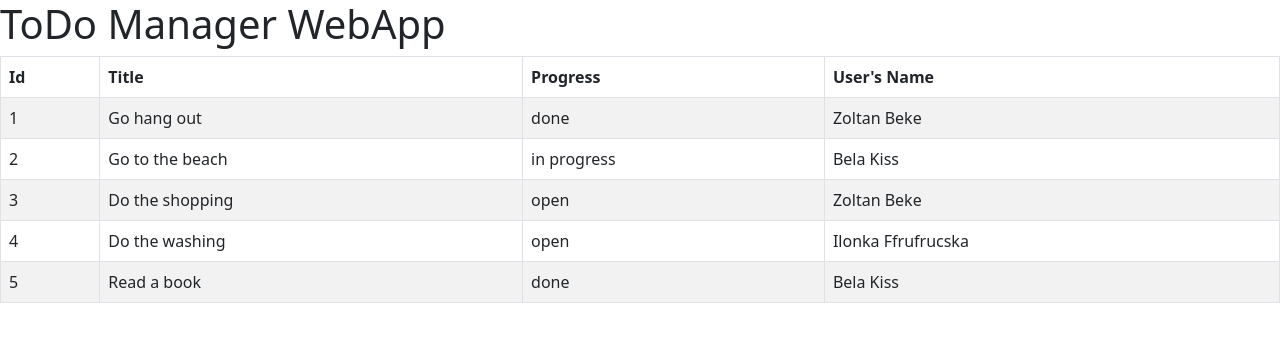
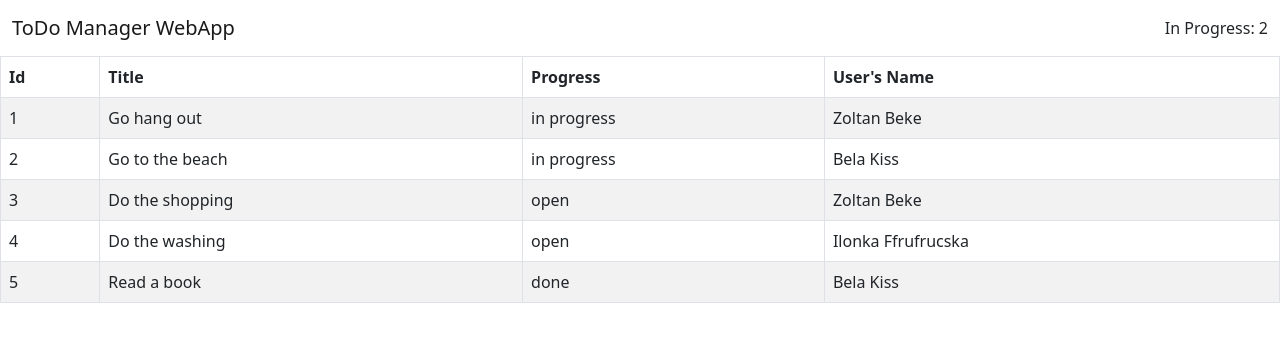
Before and after one commit to vblaskovics/AngularAkademia2022, an Angular app in the folder todo-manager-webapp/: page / in a window 1280 px wide. Shown: the top 342 px of the page. Built offline with nearby package versions, Linux system fonts and the light colour scheme.

Commit message:
navbar with progresscounter

```diff
--- a/todo-manager-webapp/src/app/app.component.html
+++ b/todo-manager-webapp/src/app/app.component.html
@@ -1,2 +1 @@
-<h1>ToDo Manager WebApp</h1>
 <app-todo-table-list></app-todo-table-list>
--- a/todo-manager-webapp/src/app/app.component.ts
+++ b/todo-manager-webapp/src/app/app.component.ts
@@ -3,7 +3,7 @@ import { Component } from '@angular/core';
 @Component({
   selector: 'app-root',
   templateUrl: './app.component.html',
-  styleUrls: ['./app.component.css']
+  styleUrls: ['./app.component.css'],
 })
 export class AppComponent {
   title = 'todo-manager-webapp';
--- a/todo-manager-webapp/src/app/app.module.ts
+++ b/todo-manager-webapp/src/app/app.module.ts
@@ -5,6 +5,7 @@ import { AppComponent } from './app.component';
 import { TodoTableListComponent } from './components/todo-table-list/todo-table-list.component';
 import { TodoTableItemComponent } from './components/todo-table-item/todo-table-item.component';
 import { TodoDetailsComponent } from './components/todo-details/todo-details.component';
+import { TodoNavbarComponent } from './components/todo-navbar/todo-navbar.component';
 
 @NgModule({
   declarations: [
@@ -12,6 +13,7 @@ import { TodoDetailsComponent } from './components/todo-details/todo-details.com
     TodoTableListComponent,
     TodoTableItemComponent,
     TodoDetailsComponent,
+    TodoNavbarComponent,
   ],
   imports: [BrowserModule],
   providers: [],
--- a/todo-manager-webapp/src/app/components/todo-details/todo-details.component.html
+++ b/todo-manager-webapp/src/app/components/todo-details/todo-details.component.html
@@ -7,5 +7,11 @@
     <li>Creation Date: {{ todoSelected?.date }}</li>
     <li>User: {{ findUser(todoSelected?.user_id!) }}</li>
     <li>E-mail: {{ findEmail(todoSelected?.user_id!) }}</li>
+    <li *ngIf="todoSelected?.subTodos">
+      <h6>Sub-todos:</h6>
+      <ul>
+        <li *ngFor="let todos of todoSelected?.subTodos">{{ todos.title }}</li>
+      </ul>
+    </li>
   </ul>
 </div>
--- /dev/null
+++ b/todo-manager-webapp/src/app/components/todo-navbar/todo-navbar.component.html
@@ -0,0 +1,6 @@
+<div class="navbar">
+  <div class="container-fluid">
+    <a class="navbar-brand" href="#">ToDo Manager WebApp</a>
+    <div>In Progress: {{ progressCounter }}</div>
+  </div>
+</div>
--- /dev/null
+++ b/todo-manager-webapp/src/app/components/todo-navbar/todo-navbar.component.ts
@@ -0,0 +1,14 @@
+import { Component, Input, OnInit } from '@angular/core';
+
+@Component({
+  selector: 'app-todo-navbar',
+  templateUrl: './todo-navbar.component.html',
+  styleUrls: ['./todo-navbar.component.css'],
+})
+export class TodoNavbarComponent implements OnInit {
+  @Input() progressCounter: number = 0;
+
+  constructor() {}
+
+  ngOnInit(): void {}
+}
--- a/todo-manager-webapp/src/app/components/todo-table-list/todo-table-list.component.html
+++ b/todo-manager-webapp/src/app/components/todo-table-list/todo-table-list.component.html
@@ -1,3 +1,4 @@
+<app-todo-navbar [progressCounter]="calculateProgressCount()"></app-todo-navbar>
 <table class="table table-striped table-bordered">
   <thead>
     <tr>
--- a/todo-manager-webapp/src/app/components/todo-table-list/todo-table-list.component.ts
+++ b/todo-manager-webapp/src/app/components/todo-table-list/todo-table-list.component.ts
@@ -14,19 +14,37 @@ export class TodoTableListComponent implements OnInit {
 
   @Output() clickedTodo?: Todo;
 
-  @Output() showDetails: EventEmitter<Todo> = new EventEmitter<Todo>();
+  isTodoClicked: boolean = false;
 
-  isTodoClicked: boolean = false;
+  // @Output() countInProgress = new EventEmitter<number>();
 
   constructor() {
     this.items = [
       {
         id: 1,
         title: 'Go hang out',
-        progress: Progress.done,
+        progress: Progress.in_progress,
         description: 'There is a good disco in the neighbourhood',
         date: '2022-09-08',
         user_id: 1,
+        subTodos: [
+          {
+            id: 6,
+            title: 'Dress up first',
+            progress: Progress.in_progress,
+            description: 'Get the green socks',
+            date: '2022-09-08',
+            user_id: 1,
+          },
+          {
+            id: 7,
+            title: "Don't forget to take out the thrash",
+            progress: Progress.in_progress,
+            description: 'Get the green socks',
+            date: '2022-09-08',
+            user_id: 1,
+          },
+        ],
       },
       {
         id: 2,
@@ -51,6 +69,16 @@ export class TodoTableListComponent implements OnInit {
         description: 'Also your teeth',
         date: '2022-08-15',
         user_id: 3,
+        subTodos: [
+          {
+            id: 8,
+            title: 'Do it tomorrow too',
+            progress: Progress.open,
+            description: 'and wash your teeth',
+            date: '2022-08-16',
+            user_id: 3,
+          },
+        ],
       },
       {
         id: 5,
@@ -86,4 +114,31 @@ export class TodoTableListComponent implements OnInit {
     this.clickedTodo = todo;
     this.isTodoClicked = true;
   }
+
+  // calculateProgressCount(): number {
+  //   return (this.count = this.items.filter(
+  //     (x) => x === Progress.in_progress
+  //   ).length);
+  // }
+
+  // calculateProgressCount(): number {
+  //   let count = 0;
+  //   this.items.forEach((todo) => {
+  //     if (todo.progress === 'in progress') {
+  //       count++;
+  //     }
+  //   });
+  //   this.countInProgress.emit(count);
+  //   return count;
+  // }
+
+  calculateProgressCount(): number {
+    let count = 0;
+    this.items.forEach((todo) => {
+      if (todo.progress === 'in progress') {
+        count++;
+      }
+    });
+    return count;
+  }
 }
--- a/todo-manager-webapp/src/app/models/todo-model.ts
+++ b/todo-manager-webapp/src/app/models/todo-model.ts
@@ -11,5 +11,5 @@ export interface Todo {
   description?: string;
   date?: string;
   user_id?: number;
-  subTodoIds?: Todo[];
+  subTodos?: Todo[];
 }
```
Also changed, not shown: todo-manager-webapp/src/app/components/todo-navbar/todo-navbar.component.css (added), 1 other file (tests, documents, lock files or other folders).
